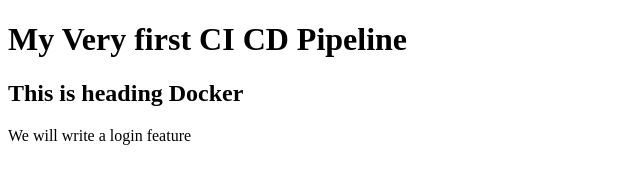
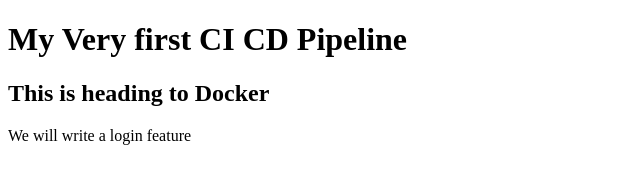
Before and after one commit to amitbiswas1992/cicd-pipeline, a website: page index.html in a window 1280 px wide. Shown: the full height of the page, 0-640 px from the left. Drawn offline with Linux system fonts and the light colour scheme.

Commit message:
Added CD Pipeline fixed -05

```diff
--- a/index.html
+++ b/index.html
@@ -5,7 +5,7 @@
 
 <h1>My Very first CI CD Pipeline</h1>
 
-<h2>This is heading Docker </h2>
+<h2>This is heading to Docker </h2>
 <p>We will write a login feature</p>
 
 </body>
```
Also changed, not shown: .github/workflows/cd.yml, 2 other files.
